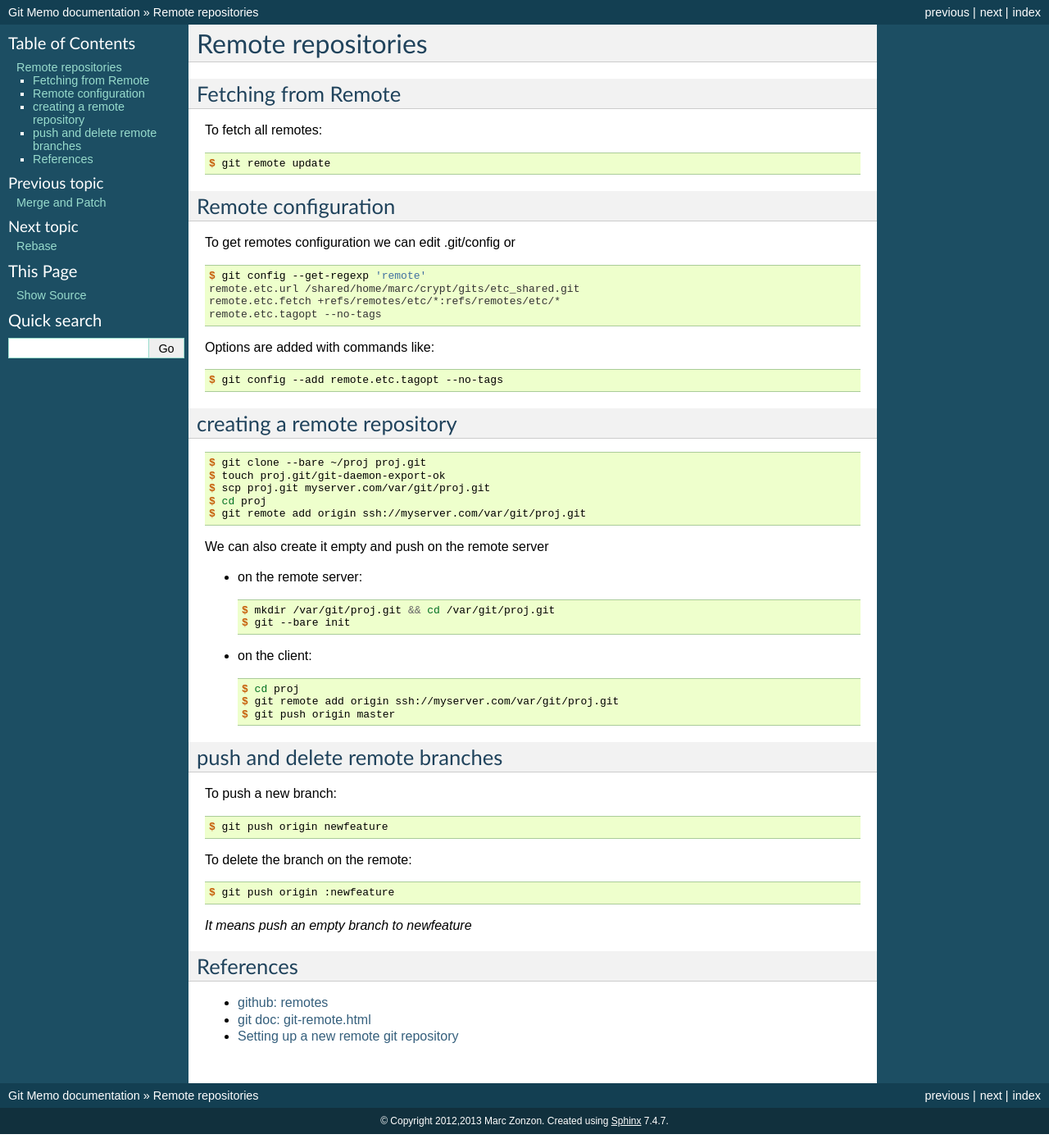
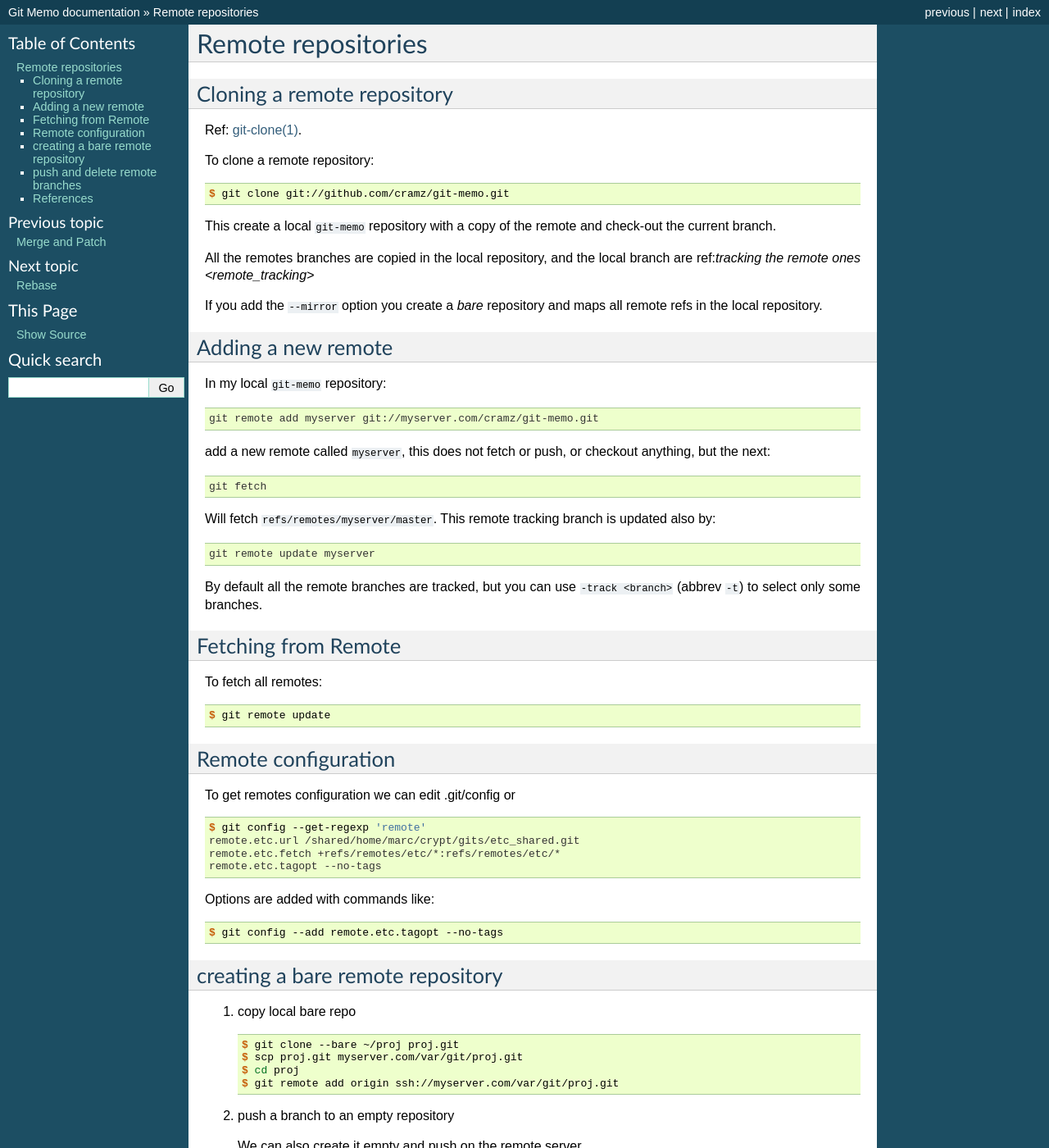
Before and after one commit to marczz/git-memo, a Sphinx documentation site: the page built from source/remote.rst, in a window 1280 px wide and 1400 px high. Shown: the whole window at 82% size. Built offline with Sphinx 7.4.7, drawn with Linux system fonts in a browser that asks for light colours; pages that are not in the unit, such as notebooks, are missing from menus; the version number could not be read and is left out.

Commit message:
remote.rst: more content on remotes.

```diff
--- a/source/remote.rst
+++ b/source/remote.rst
@@ -1,7 +1,55 @@
 ..  index:: !remote
+            git; remote
 
 Remote repositories
 ===================
+..  index::
+    git; clone
+
+..  _remote_clone:
+
+Cloning a remote repository
+---------------------------
+
+Ref: :gitdoc:`git-clone(1) <git-clone.html>`.
+
+To clone a remote repository::
+
+    $ git clone git://github.com/cramz/git-memo.git
+
+This create a local ``git-memo`` repository with a copy of the remote
+and check-out the current branch.
+
+All the remotes branches are copied in the local repository, and the
+local branch are ref:`tracking the remote ones <remote_tracking>`
+
+If you add the ``--mirror`` option you create a *bare* repository and
+maps all remote refs in the local repository.
+
+Adding a new remote
+-------------------
+In my local ``git-memo`` repository:
+
+::
+
+    git remote add myserver git://myserver.com/cramz/git-memo.git
+
+add a new remote called ``myserver``, this does not fetch or push, or
+checkout anything, but the next:
+
+::
+
+    git fetch
+
+Will fetch ``refs/remotes/myserver/master``. This remote tracking
+branch is updated also by:
+
+::
+
+    git remote update myserver
+
+By default all the remote branches are tracked, but you can use ``-track
+<branch>`` (abbrev  ``-t``) to select only some branches.
 
 Fetching from Remote
 --------------------
@@ -29,29 +77,31 @@ Options are added with commands like::
 
     $ git config --add remote.etc.tagopt --no-tags
 
-creating a remote repository
-----------------------------
+creating a bare remote repository
+---------------------------------
 
-::
+#.  copy local bare repo
+    ::
 
-    $ git clone --bare ~/proj proj.git
-    $ touch proj.git/git-daemon-export-ok
-    $ scp proj.git myserver.com/var/git/proj.git
-    $ cd proj
-    $ git remote add origin ssh://myserver.com/var/git/proj.git
+        $ git clone --bare ~/proj proj.git
+        $ scp proj.git myserver.com/var/git/proj.git
+        $ cd proj
+        $ git remote add origin ssh://myserver.com/var/git/proj.git
 
-We can also create it empty and push on the remote server
+#.  push a branch to an empty repository
 
--   on the remote server::
+    We can also create it empty and push on the remote server
 
-        $ mkdir /var/git/proj.git && cd /var/git/proj.git
-        $ git --bare init
+    -   on the remote server::
 
--   on the client::
+            $ mkdir /var/git/proj.git && cd /var/git/proj.git
+            $ git --bare init
 
-       $ cd proj
-       $ git remote add origin ssh://myserver.com/var/git/proj.git
-       $ git push origin master
+    -   on the client::
+
+           $ cd proj
+           $ git remote add origin ssh://myserver.com/var/git/proj.git
+           $ git push origin master
 
 push and delete remote branches
 -------------------------------
@@ -66,21 +116,11 @@ To delete the branch on the remote::
 
 *It means push an empty branch to newfeature*
 
+
 References
 ----------
 
 -   :github:`remotes`
--   :gitdoc:`git-remote.html`
+-   :gitdoc:`git-remote(1) <git-remote.html>`
 -   `Setting up a new remote git repository
     <http://toolmantim.com/articles/setting_up_a_new_remote_git_repository>`_
-
-
-..  local variables
-
-    Local Variables:
-    rst-indent-width: 4
-    rst-indent-field: 4
-    rst-indent-literal-normal: 4
-    rst-indent-comment: 4
-    ispell-local-dictionary: "english"
-    End:
```
